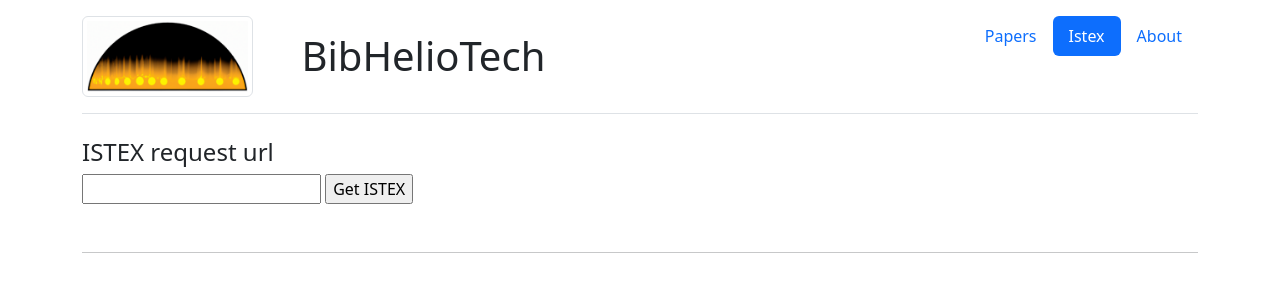
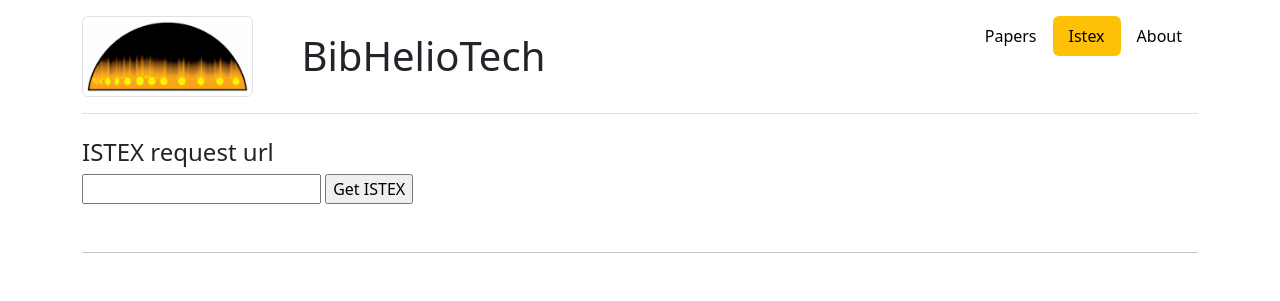
Before and after one commit to co-libri-org/BibHelioTech, a Flask app: page /istex in a window 1280 px wide. Shown: the top 301 px of the page. Run offline with Flask 3, Linux system fonts and the light colour scheme; parts of the project's set-up code (start-up, migrations or seed data) failed here and were passed over.

Commit message:
Go on styling menus

```diff
--- a/web/static/css/main.css
+++ b/web/static/css/main.css
@@ -3,3 +3,10 @@
     text-decoration-line: line-through;
     color: black;
 }
+
+.nav-link {
+    color: black !important;
+}
+.nav-link.active {
+    background-color: #ffc107 !important;
+}
```
